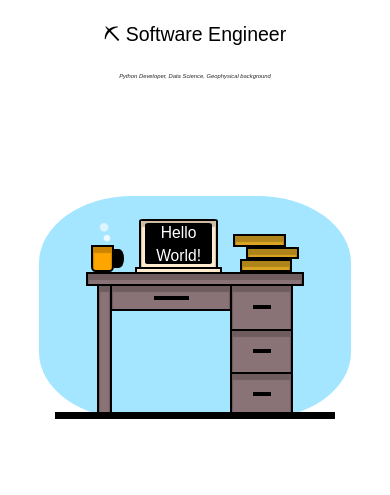
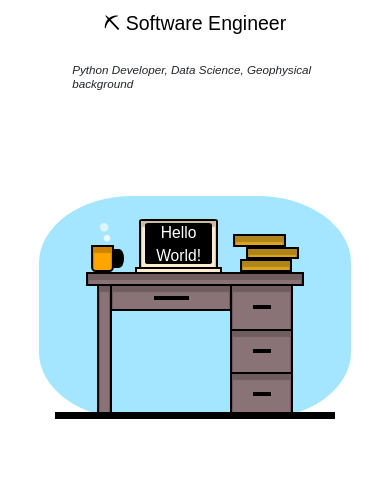
Before and after one commit to hana-koubova/hana-koubova.github.io, a plain HTML site: page index.html in a window 390 px wide. Shown: the part 176-671 px from the top of the page. Drawn offline with nearby package versions, Linux system fonts and the light colour scheme.

Commit message:
fonts sizes updates

```diff
--- a/styles.css
+++ b/styles.css
@@ -483,6 +483,10 @@ h1 {
         font-size: 4vw;
     }
 
+    .heading-main h3 {
+        font-size: 2.5vw;
+    }
+
     .an-screen-inside p {
         font-size: 3vw
     }
@@ -504,6 +508,10 @@ h1 {
 
     .heading-main h2 {
         font-size: 5vw;
+    }
+
+    .heading-main h3 {
+        font-size: 3vw;
     }
 
     .an-screen-inside p {
```
Also changed, not shown: index.html (+2 -1 lines).
